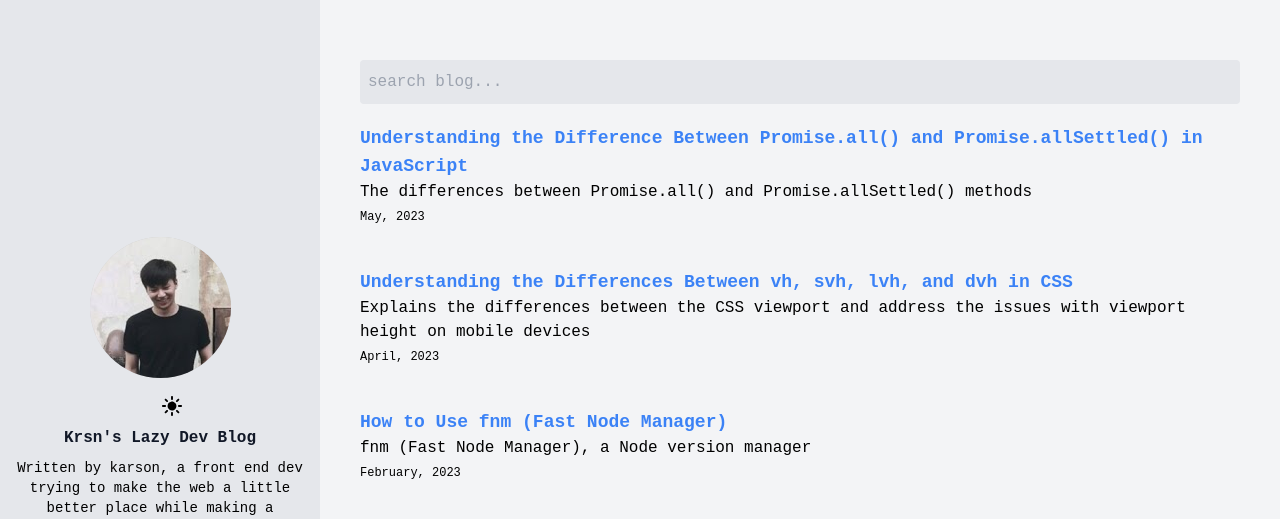
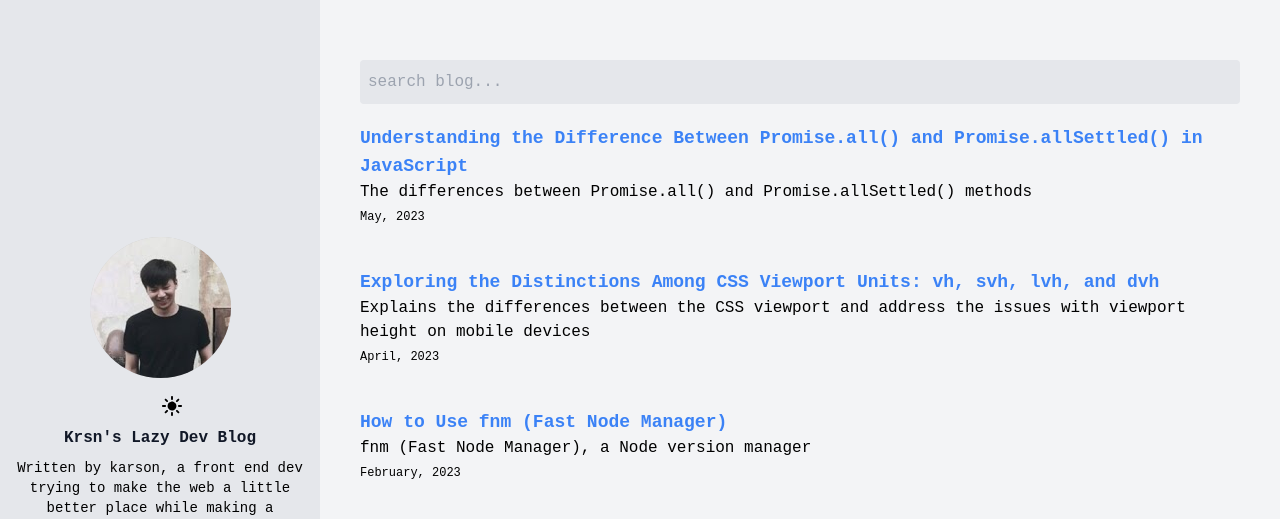
Before and after one commit to krsntn/blog3, a Gatsby site: page / in a window 1280 px wide. Shown: the top 519 px of the page. Built offline with nearby package versions, Linux system fonts and the light colour scheme; Gatsby itself is replaced by a stand-in of ours.

Commit message:
Update Blog “understanding-the-differences-between-vh-svh-lvh-and-dvh-in-css/index”

```diff
--- a/content/blog/understanding-the-differences-between-vh-svh-lvh-and-dvh-in-css/index.md
+++ b/content/blog/understanding-the-differences-between-vh-svh-lvh-and-dvh-in-css/index.md
@@ -1,5 +1,5 @@
 ---
-title: Understanding the Differences Between vh, svh, lvh, and dvh in CSS
+title: "Exploring the Distinctions Among CSS Viewport Units: vh, svh, lvh, and dvh"
 date: 2023-04-02T09:26:10.154Z
 description: Explains the differences between the CSS viewport and address the
   issues with viewport height on mobile devices
```
